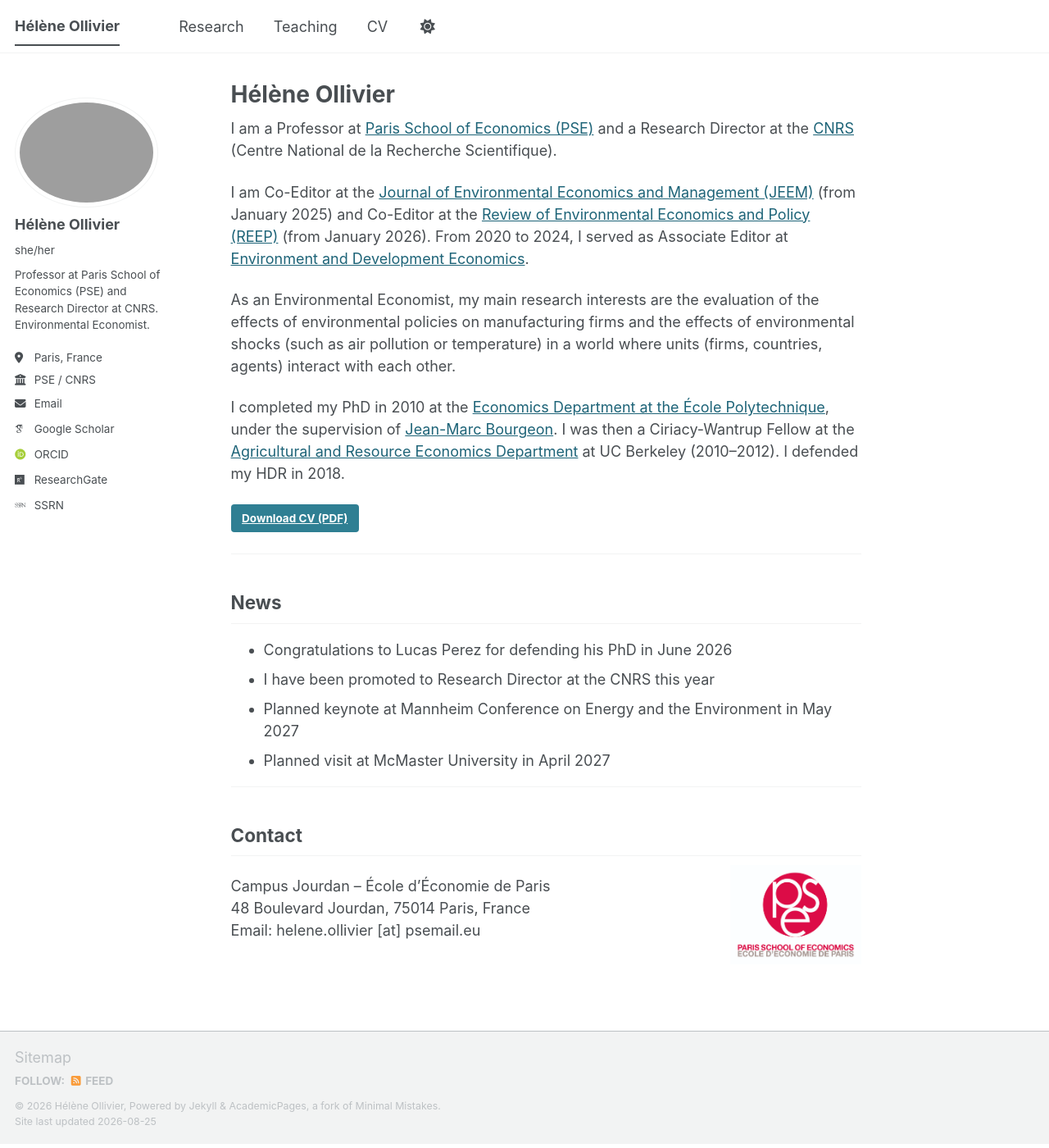
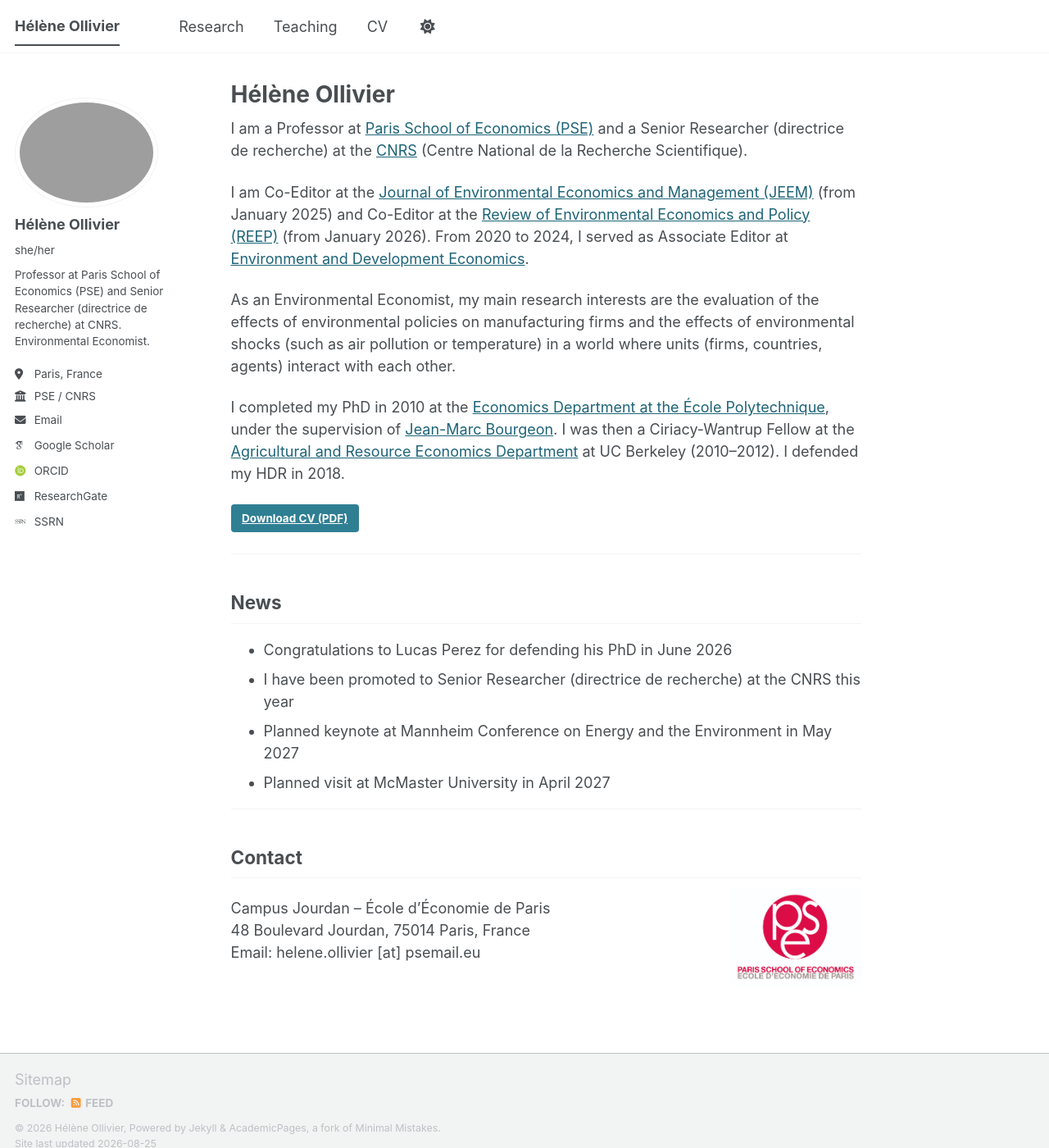
Before and after one commit to heleneollivier/heleneollivier.github.io, a Jekyll site: the page built from _pages/about.md, in a window 1280 px wide and 1400 px high. Shown: the whole window at 82% size. Built offline with Jekyll 4.4.1, drawn with Linux system fonts in a browser that asks for light colours; some web fonts are replaced; a script bundle is joined from its source files by our own code; library files that are not in the unit come from our copies.

Commit message:
Use Senior Researcher (directrice de recherche) consistently
Co-Authored-By: Claude Sonnet 4.6 <noreply@anthropic.com>

```diff
--- a/_config.yml
+++ b/_config.yml
@@ -25,7 +25,7 @@ author:
   avatar           : "portrait.jpg"
   name             : "Hélène Ollivier"
   pronouns         : "she/her"
-  bio              : "Professor at Paris School of Economics (PSE) and Research Director at CNRS. Environmental Economist."
+  bio              : "Professor at Paris School of Economics (PSE) and Senior Researcher (directrice de recherche) at CNRS. Environmental Economist."
   location         : "Paris, France"
   employer         : "PSE / CNRS"
   uri              : # URL
--- a/_pages/about.md
+++ b/_pages/about.md
@@ -7,7 +7,7 @@ redirect_from:
   - /about.html
 ---
 
-I am a Professor at [Paris School of Economics (PSE)](http://www.parisschoolofeconomics.eu/) and a Research Director at the [CNRS](http://www.cnrs.fr/) (Centre National de la Recherche Scientifique).
+I am a Professor at [Paris School of Economics (PSE)](http://www.parisschoolofeconomics.eu/) and a Senior Researcher (directrice de recherche) at the [CNRS](http://www.cnrs.fr/) (Centre National de la Recherche Scientifique).
 
 I am Co-Editor at the [Journal of Environmental Economics and Management (JEEM)](https://www.sciencedirect.com/journal/journal-of-environmental-economics-and-management) (from January 2025) and Co-Editor at the [Review of Environmental Economics and Policy (REEP)](https://www.journals.uchicago.edu/toc/reep/current) (from January 2026). From 2020 to 2024, I served as Associate Editor at [Environment and Development Economics](https://www.cambridge.org/core/journals/environment-and-development-economics).
 
@@ -22,7 +22,7 @@ I completed my PhD in 2010 at the [Economics Department at the École Polytechni
 ## News
 
 - Congratulations to Lucas Perez for defending his PhD in June 2026
-- I have been promoted to Research Director at the CNRS this year
+- I have been promoted to Senior Researcher (directrice de recherche) at the CNRS this year
 - Planned keynote at Mannheim Conference on Energy and the Environment in May 2027
 - Planned visit at McMaster University in April 2027
 
```
Also changed, not shown: _pages/cv.md (+1 -1 lines).
